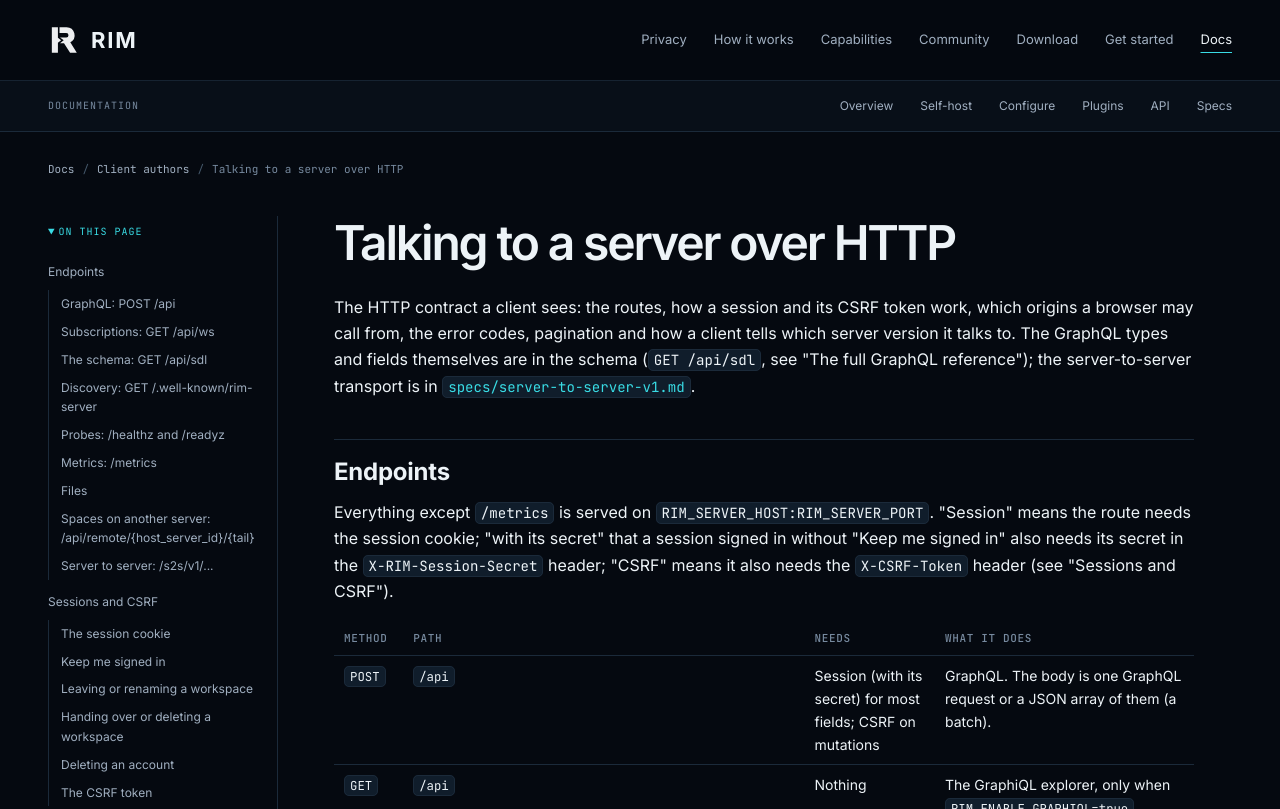
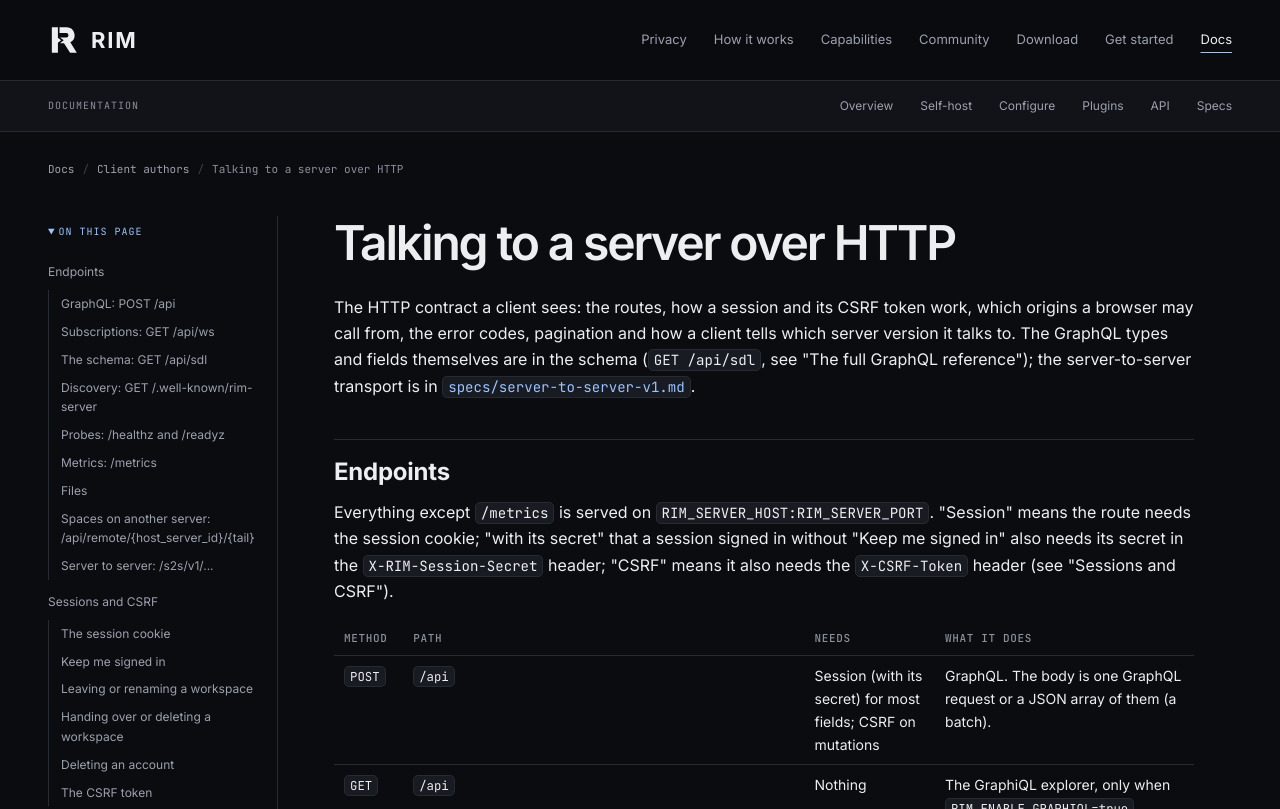
Before and after one commit to rim-platform/rim-platform.github.io, a website: page docs/api.html in a window 1280 px wide. Shown: the top 809 px of the page. Drawn offline with Linux system fonts and the light colour scheme.

Commit message:
Take the site's colours from the app's tokens
The site used slate and cyan while the app uses near-black with a soft
blue, so side by side they read as two products. The shared tokens now
carry the app's values from rim-ui's globals.css, the header and the
docs pages use tokens instead of fixed colours, and the search field
on the API pages gets a border with 3:1 contrast. The site stays dark
only, as the app is.

```diff
--- a/assets/site-chrome.css
+++ b/assets/site-chrome.css
@@ -1,17 +1,20 @@
 :root {
   color-scheme: dark;
-  --bg: #050910;
-  --panel: #0b121e;
-  --panel-soft: #101d2b;
-  --fg: #edf3f7;
-  --muted: #a0afc0;
-  --faint: #778a9f;
-  --line: #1b2a3a;
-  --accent: #39dce5;
-  --accent-strong: #27b7c7;
-  --green: #8fe5bc;
-  --ok: #8fe5bc;
-  --warm: #f5bb70;
+  /* The app's colour tokens (rim-ui src/styles/globals.css), so the site and RIM read as one. */
+  --bg: #0b0c10;
+  --panel: #111318;
+  --panel-soft: #181b22;
+  --fg: #edeef0;
+  --muted: #9ba1ad;
+  --faint: #8a909c;
+  --line: #262a33;
+  --line-strong: #3a404d;
+  --accent: #9cc3ff;
+  --accent-strong: #6ea8fe;
+  --green: #3dd68c;
+  --ok: #3dd68c;
+  --warm: #f5c46b;
+  --signal: #f2541b;
   --font-sans: "Inter", ui-sans-serif, system-ui, sans-serif;
   --font-mono: "JetBrains Mono", ui-monospace, monospace;
   --site-header-height: 81px;
@@ -27,7 +30,7 @@ a, button { -webkit-tap-highlight-color: transparent; }
 .container { width: min(1200px, calc(100% - 96px)); margin-inline: auto; }
 .skip { position: absolute; left: 24px; top: -90px; z-index: 100; padding: 10px 20px; background: var(--accent); color: var(--bg); }
 .skip:focus { top: 12px; }
-.site-header { position: sticky; top: 0; z-index: 20; background: rgb(5 9 16 / 95%); border-bottom: 1px solid rgb(27 42 58 / 80%); backdrop-filter: blur(16px); }
+.site-header { position: sticky; top: 0; z-index: 20; background: color-mix(in srgb, var(--bg) 95%, transparent); border-bottom: 1px solid var(--line); backdrop-filter: blur(16px); }
 .header-inner { display: flex; align-items: center; justify-content: space-between; min-height: 80px; gap: 28px; }
 .brand { display: inline-flex; align-items: center; gap: 11px; font-size: 22px; font-weight: 700; letter-spacing: .08em; color: var(--fg); text-decoration: none; }
 .brand img { display: block; width: 32px; height: 32px; }
--- a/assets/site.css
+++ b/assets/site.css
@@ -3,7 +3,7 @@
 a { color: var(--accent); text-decoration: none; }
 a:hover { text-decoration: underline; }
 code, kbd, pre, .mono { font-family: var(--font-mono); }
-.docs-navigation { position: sticky; top: var(--site-header-height); z-index: 19; border-bottom: 1px solid var(--line); background: #080f18; }
+.docs-navigation { position: sticky; top: var(--site-header-height); z-index: 19; border-bottom: 1px solid var(--line); background: var(--panel); }
 .docs-links { display: flex; align-items: center; gap: 27px; padding-block: 15px; overflow-x: auto; white-space: nowrap; font-size: 12px; }
 .docs-links span { color: var(--faint); font-family: var(--font-mono); font-size: 10px; text-transform: uppercase; letter-spacing: .1em; margin-right: auto; }
 .docs-links a { color: var(--muted); }
@@ -11,7 +11,7 @@ code, kbd, pre, .mono { font-family: var(--font-mono); }
 .docs-links a[aria-current] { text-decoration: underline; text-underline-offset: 7px; }
 .crumbs { font-family: var(--font-mono); font-size: 11px; color: var(--faint); padding-top: 28px; display: flex; flex-wrap: wrap; gap: 8px; }
 .crumbs a { color: var(--muted); }
-.crumbs span[aria-hidden] { color: #465a6d; }
+.crumbs span[aria-hidden] { color: var(--line-strong); }
 .page { padding-block: 38px 72px; }
 .page.with-toc { display: grid; grid-template-columns: 230px minmax(0, 1fr); gap: 56px; align-items: start; }
 .toc { position: sticky; top: var(--docs-content-offset); max-height: calc(100vh - var(--docs-content-offset) - 24px); overflow-y: auto; font-size: 12px; padding: 4px 20px 0 0; border-right: 1px solid var(--line); }
@@ -86,7 +86,7 @@ kbd { font-size: 11px; padding: 2px 6px; border: 1px solid var(--line); border-b
 .vars td p { margin: 0 0 6px; }
 
 /* GraphQL reference */
-.search { display: block; width: 100%; max-width: 420px; margin: 0 0 20px; padding: 10px 12px; border-radius: 8px; border: 1px solid var(--line); background: var(--panel); color: var(--fg); font: inherit; font-size: 15px; }
+.search { display: block; width: 100%; max-width: 420px; margin: 0 0 20px; padding: 10px 12px; border-radius: 8px; border: 1px solid var(--faint); background: var(--panel); color: var(--fg); font: inherit; font-size: 15px; }
 .search:focus { outline: 2px solid var(--accent); outline-offset: 1px; }
 .entry { border-top: 1px solid var(--line); padding-top: 14px; margin-top: 18px; }
 .entry > h3 { margin: 0 0 6px; font-size: 17px; }
--- a/templates/site.css
+++ b/templates/site.css
@@ -3,7 +3,7 @@
 a { color: var(--accent); text-decoration: none; }
 a:hover { text-decoration: underline; }
 code, kbd, pre, .mono { font-family: var(--font-mono); }
-.docs-navigation { position: sticky; top: var(--site-header-height); z-index: 19; border-bottom: 1px solid var(--line); background: #080f18; }
+.docs-navigation { position: sticky; top: var(--site-header-height); z-index: 19; border-bottom: 1px solid var(--line); background: var(--panel); }
 .docs-links { display: flex; align-items: center; gap: 27px; padding-block: 15px; overflow-x: auto; white-space: nowrap; font-size: 12px; }
 .docs-links span { color: var(--faint); font-family: var(--font-mono); font-size: 10px; text-transform: uppercase; letter-spacing: .1em; margin-right: auto; }
 .docs-links a { color: var(--muted); }
@@ -11,7 +11,7 @@ code, kbd, pre, .mono { font-family: var(--font-mono); }
 .docs-links a[aria-current] { text-decoration: underline; text-underline-offset: 7px; }
 .crumbs { font-family: var(--font-mono); font-size: 11px; color: var(--faint); padding-top: 28px; display: flex; flex-wrap: wrap; gap: 8px; }
 .crumbs a { color: var(--muted); }
-.crumbs span[aria-hidden] { color: #465a6d; }
+.crumbs span[aria-hidden] { color: var(--line-strong); }
 .page { padding-block: 38px 72px; }
 .page.with-toc { display: grid; grid-template-columns: 230px minmax(0, 1fr); gap: 56px; align-items: start; }
 .toc { position: sticky; top: var(--docs-content-offset); max-height: calc(100vh - var(--docs-content-offset) - 24px); overflow-y: auto; font-size: 12px; padding: 4px 20px 0 0; border-right: 1px solid var(--line); }
@@ -86,7 +86,7 @@ kbd { font-size: 11px; padding: 2px 6px; border: 1px solid var(--line); border-b
 .vars td p { margin: 0 0 6px; }
 
 /* GraphQL reference */
-.search { display: block; width: 100%; max-width: 420px; margin: 0 0 20px; padding: 10px 12px; border-radius: 8px; border: 1px solid var(--line); background: var(--panel); color: var(--fg); font: inherit; font-size: 15px; }
+.search { display: block; width: 100%; max-width: 420px; margin: 0 0 20px; padding: 10px 12px; border-radius: 8px; border: 1px solid var(--faint); background: var(--panel); color: var(--fg); font: inherit; font-size: 15px; }
 .search:focus { outline: 2px solid var(--accent); outline-offset: 1px; }
 .entry { border-top: 1px solid var(--line); padding-top: 14px; margin-top: 18px; }
 .entry > h3 { margin: 0 0 6px; font-size: 17px; }
```
Also changed, not shown: templates/layout.html (+1 -1 lines).
